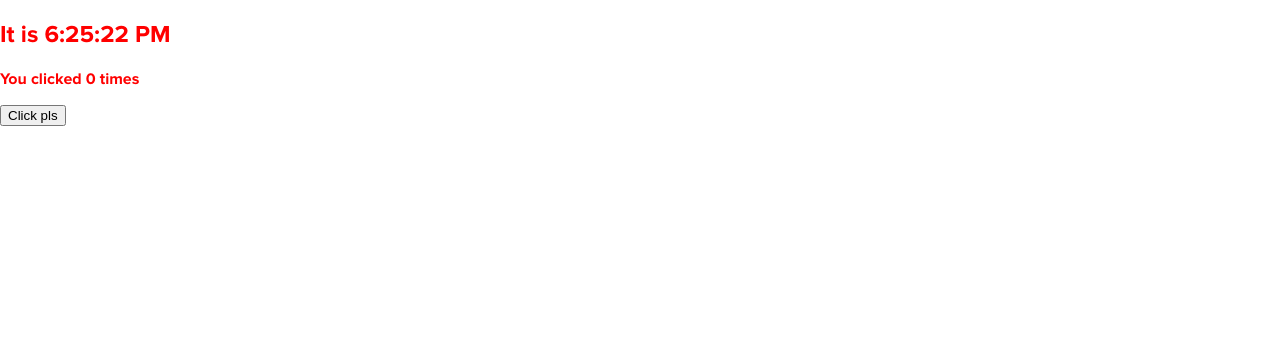
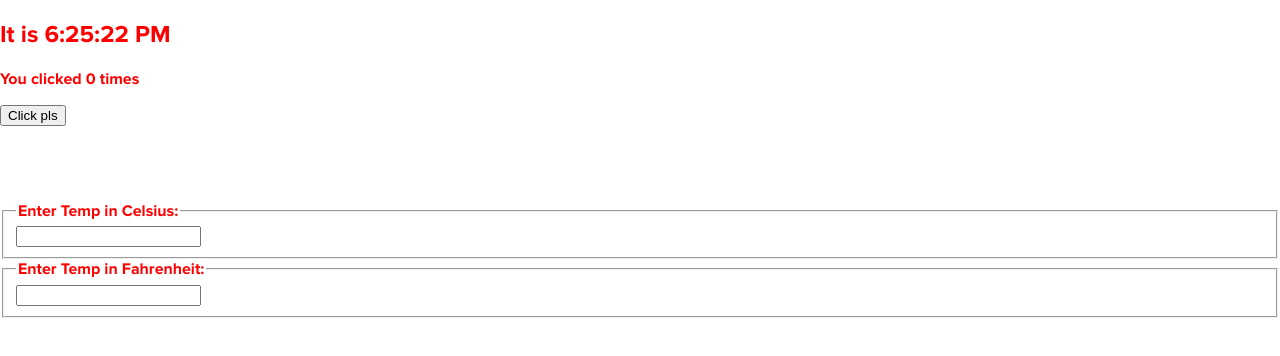
Before and after one commit to RavenDuffy/Portfolio, a React (Create React App) app in the folder portfolio/: page / in a window 1280 px wide. Shown: the top 356 px of the page. Built offline with nearby package versions, Linux system fonts and the light colour scheme.

Commit message:
Working through some react docs
https://reactjs.org/docs/lifting-state-up.html

```diff
--- a/portfolio/src/index.tsx
+++ b/portfolio/src/index.tsx
@@ -47,12 +47,83 @@ const Counter: React.FC<{}> = () => {
   )
 }
 
+const BoilingVerdict = (props: any) => {
+  return (props.celsius >= 100) ? <p>Boiling</p> : <p>Not Boiling</p>
+}
+
+type TempState = {
+  temperature: string
+}
+
+class Calculator extends React.Component<{}, TempState> {
+  constructor(props: any) {
+    super(props)
+    this.handleChange = this.handleChange.bind(this)
+    this.state = { temperature: '' }
+  }
+
+  handleChange(e: any) {
+    this.setState({ temperature: e.target.value })
+  }
+
+  render() {
+    const temperature = this.state.temperature
+    return (
+      <>
+        <TemperatureInput scale='c' />
+        <TemperatureInput scale='f' />
+      </>
+    )
+  }
+}
+
+type TempInState = {
+  temperature: string;
+}
+
+type scaleNames = {
+  [i: string]: string
+  c: string;
+  f: string;
+}
+
+const scaleNames: scaleNames = {
+  c: 'Celsius',
+  f: 'Fahrenheit'
+}
+
+class TemperatureInput extends React.Component<{scale: string}, TempInState> {
+  constructor(props: any) {
+    super(props)
+    this.handleChange = this.handleChange.bind(this)
+    this.state = { temperature: '' }
+  }
+
+  handleChange(e: any) {
+    this.setState({ temperature: e.target.value })
+  }
+
+  render() {
+    const temperature = this.state.temperature
+    const scale = this.props.scale
+    return (
+      <fieldset>
+        <legend>Enter Temp in {scaleNames[scale]}:</legend>
+        <input
+          value={temperature}
+          onChange={this.handleChange} />
+      </fieldset>
+    )
+  }
+}
+
 const App = () => (
-  <div>
+  <>
     <Clock />
     <Counter />
     <img src={placeholder} alt="pic"/>
-  </div>
+    <Calculator />
+  </>
 )
 
 ReactDOM.render(
```
